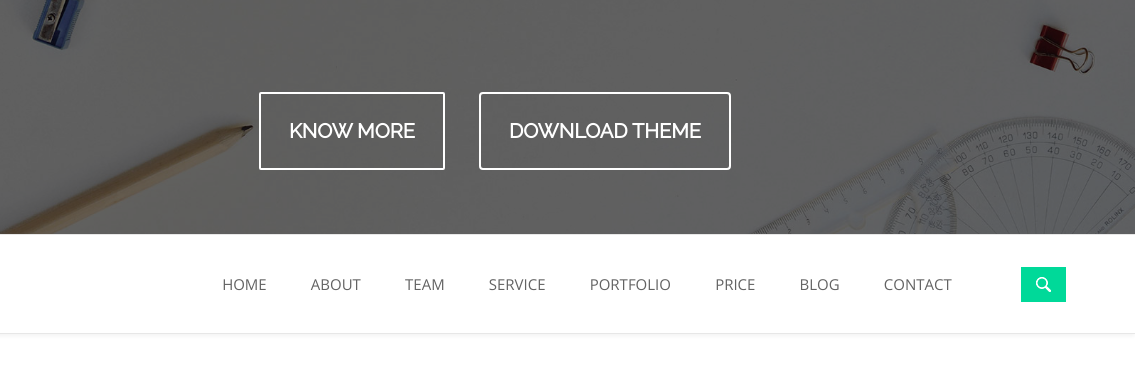
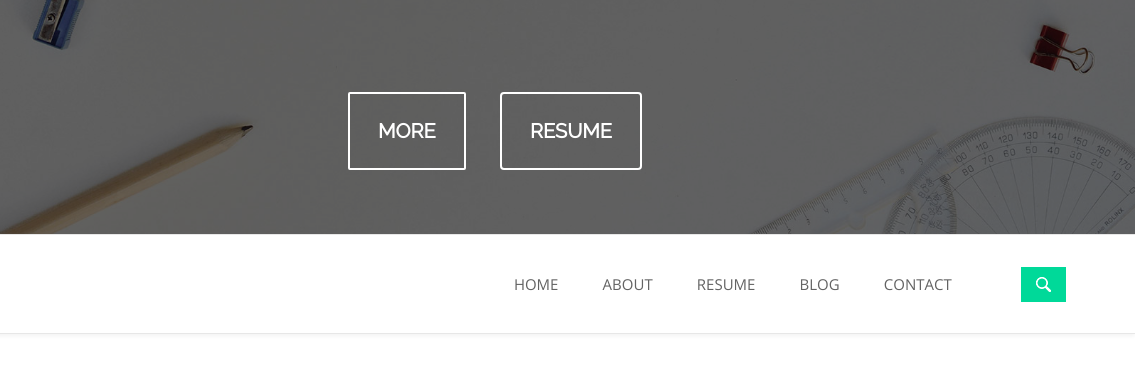
Before and after one commit to ChristinaLiu/christinaliu.github.io, a plain HTML site: page index.html in a window 1280 px wide. Shown: the part 406-789 px from the top of the page, 145-1280 px from the left. Drawn offline with nearby package versions, Linux system fonts and the light colour scheme.

Commit message:
Update index.html

```diff
--- a/index.html
+++ b/index.html
@@ -65,8 +65,8 @@
         <!-- End header content slider -->
         <!-- Header btn area -->
         <div class="header-btn-area">
-          <a class="knowmore-btn" href="#">KNOW MORE</a>
-          <a class="download-btn" href="#">DOWNLOAD Theme</a>
+          <a class="knowmore-btn" href="#">MORE</a>
+          <a class="download-btn" href="#">RESUME</a>
         </div>
       </div>
       </div>
@@ -93,10 +93,10 @@
           <ul id="top-menu" class="nav navbar-nav main-nav menu-scroll">
             <li class="active"><a href="index.html">Home</a></li>
             <li><a href="#about">ABOUT</a></li>
-            <li><a href="#team">TEAM</a></li>
-            <li><a href="#service">SERVICE</a></li>
-            <li><a href="#portfolio">PORTFOLIO</a></li>
-            <li><a href="#pricing-table">PRICE </a></li>
+            <!-- <li><a href="#team">TEAM</a></li>
+            <li><a href="#service">SERVICE</a></li> -->
+            <li><a href="#portfolio">RESUME</a></li>
+            <!-- <li><a href="#pricing-table">PRICE </a></li> -->
             <li><a href="#from-blog">BLOG </a></li>
             <li><a href="#contact">CONTACT</a></li>
           </ul>
```
